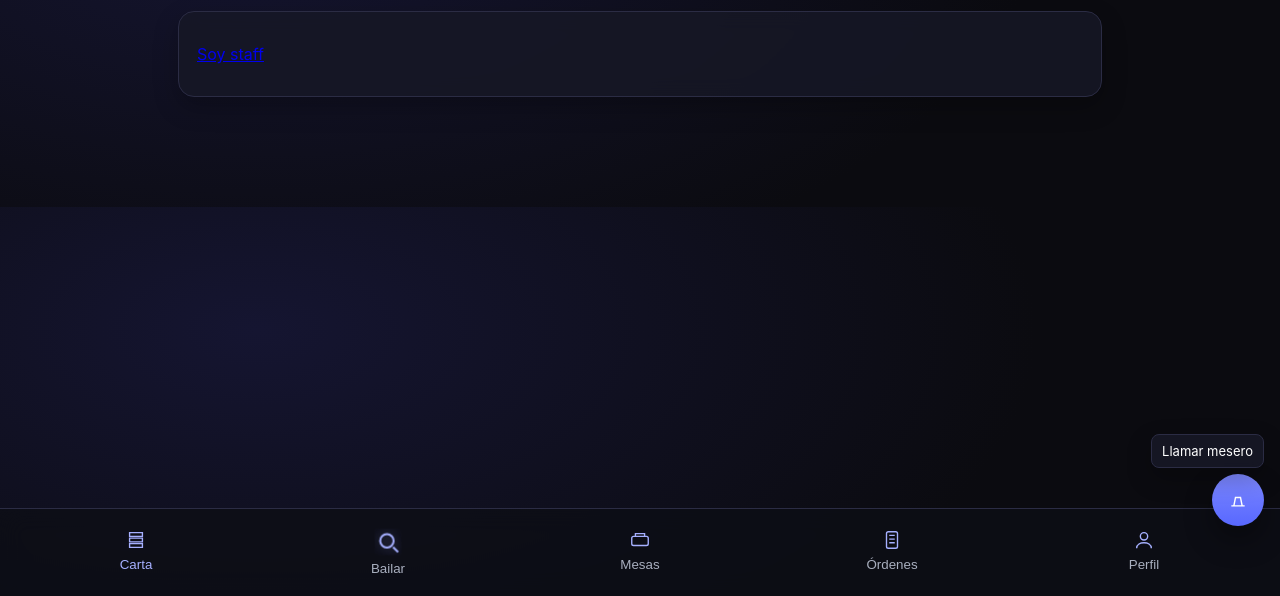
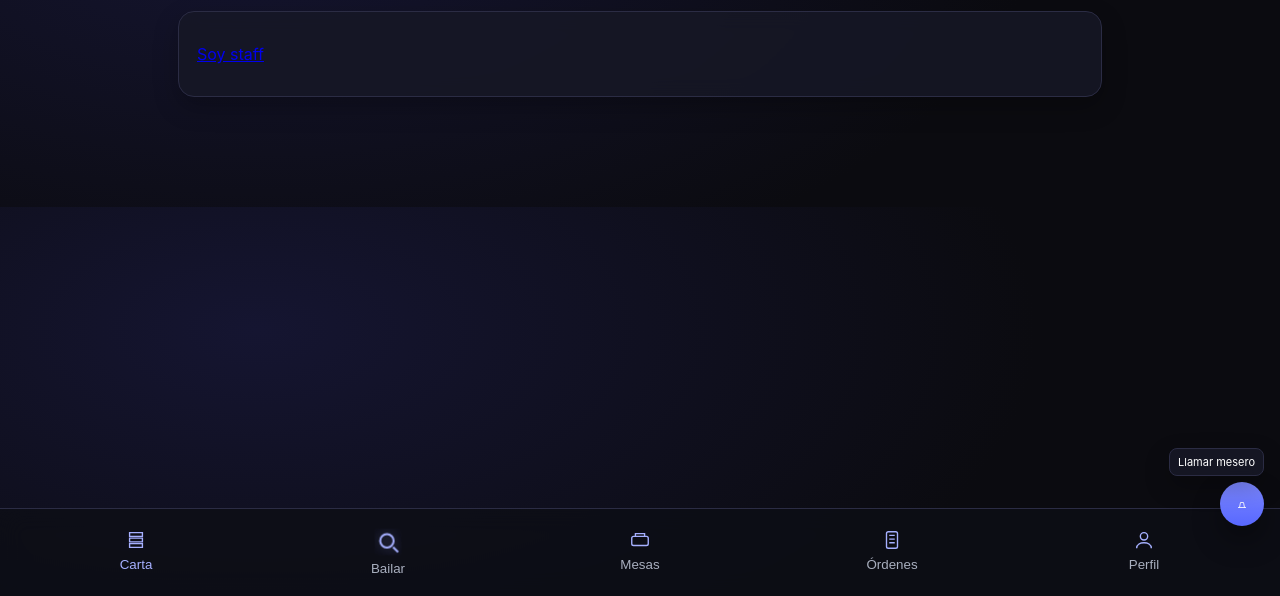
Before and after one commit to Victordevlik/discos-mvp, a website: page public/index.html in a window 1280 px wide. Shown: the part 204-800 px from the top of the page. Drawn offline with Linux system fonts and the light colour scheme.

Commit message:
chore-push-pendientes

```diff
--- a/public/styles.css
+++ b/public/styles.css
@@ -212,8 +212,8 @@ button.icon svg { width:18px; height:18px }
 #catalog-list h3 { margin: 4px 0 8px 0; font-size: 16px; color: var(--primary2) }
 #catalog-list .chip { background: linear-gradient(180deg, var(--primary), #5868ff); color:#fff; border:0 }
 body[data-theme="light"] #catalog-list .chip { background: linear-gradient(180deg, #5868ff, #3747ff); color:#fff; border:0 }
-.fab { position: fixed; right: 16px; bottom: 70px; width: 52px; height: 52px; border-radius: 50%; background: linear-gradient(180deg, #7d88ff, #5868ff); color: #fff; border: 0; box-shadow: 0 14px 28px rgba(0,0,0,0.35); display:flex; align-items:center; justify-content:center }
-.fab-label { position: fixed; right: 16px; bottom: 128px; background: rgba(23,24,38,0.9); backdrop-filter: blur(8px); color: #fff; padding: 8px 10px; border-radius: 8px; border: 1px solid #2b2c44; box-shadow: 0 10px 24px rgba(0,0,0,0.25); font-size: 13px }
+.fab { position: fixed; right: 16px; bottom: 70px; width: 44px; height: 44px; border-radius: 50%; background: linear-gradient(180deg, #7d88ff, #5868ff); color: #fff; border: 0; box-shadow: 0 14px 28px rgba(0,0,0,0.35); display:flex; align-items:center; justify-content:center }
+.fab-label { position: fixed; right: 16px; bottom: 120px; background: rgba(23,24,38,0.9); backdrop-filter: blur(8px); color: #fff; padding: 6px 8px; border-radius: 8px; border: 1px solid #2b2c44; box-shadow: 0 10px 24px rgba(0,0,0,0.25); font-size: 11px }
 /* Staff visuals */
 #screen-staff h2, #screen-staff-users h2, #screen-staff-orders h2, #screen-staff-mesas h2 { font-size: 26px; letter-spacing: 0.2px }
 #screen-staff h2, #screen-staff h3, #screen-staff-users h2, #screen-staff-orders h2, #screen-staff-mesas h2 { font-family: 'Sora', Inter, system-ui, sans-serif }
```
